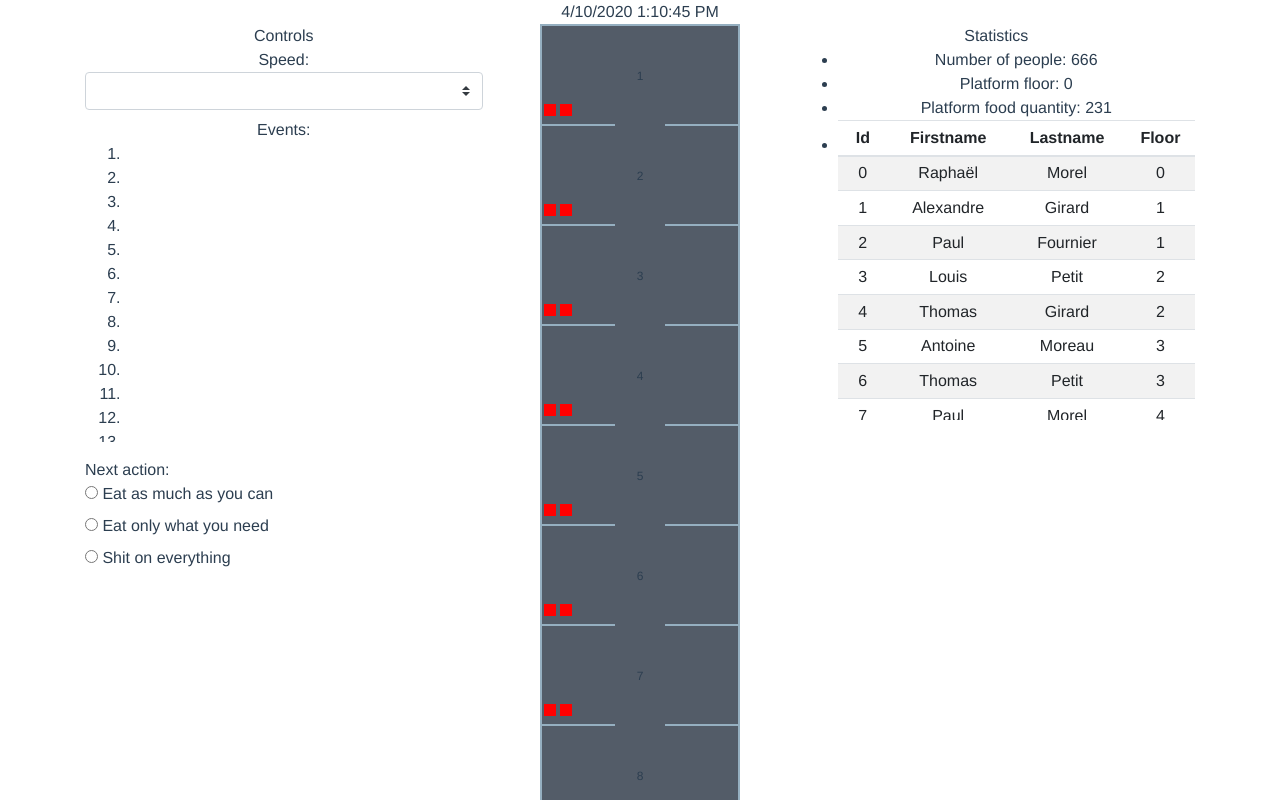
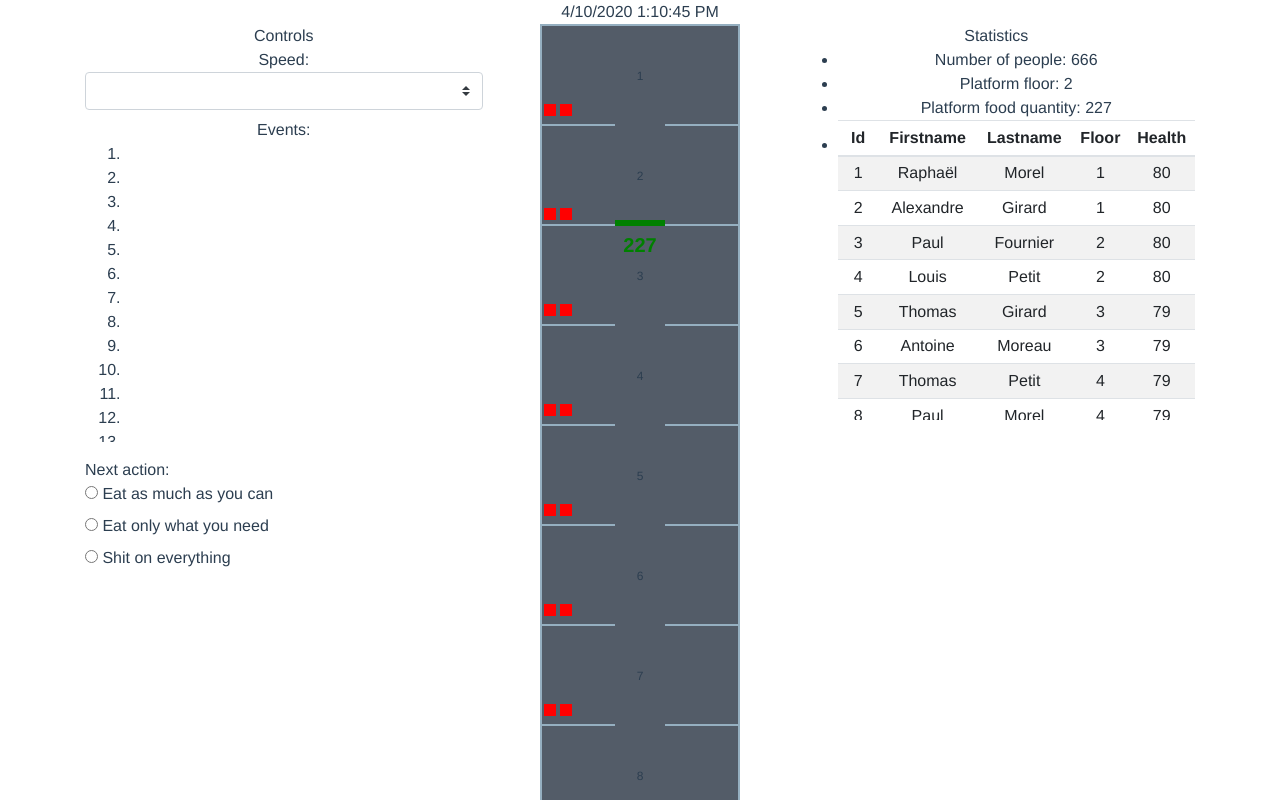
Before and after one commit to jsmadja/the-platform, a Vue app: page / in a window 1280 px wide. Shown: the top 800 px of the page. Built offline with nearby package versions, Linux system fonts and the light colour scheme.

Commit message:
Timecycle : eating and sleeping

```diff
--- a/package.json
+++ b/package.json
@@ -41,6 +41,7 @@
     "eslint-plugin-vue": "^6.2.2",
     "lint-staged": "^9.5.0",
     "lodash": "^4.17.15",
+    "moment": "^2.24.0",
     "node-sass": "^4.12.0",
     "prettier": "^1.19.1",
     "sass-loader": "^8.0.2",
--- a/src/components/atoms/Platform.vue
+++ b/src/components/atoms/Platform.vue
@@ -1,5 +1,7 @@
 <template>
-  <div class="platform" />
+  <div class="platform">
+    <span class="platform-quantity">{{ platform.foodQuantity }}</span>
+  </div>
 </template>
 
 <script lang="ts">
@@ -19,5 +21,11 @@ export default class Platform extends Vue {
   width: $platform-width;
   top: $floor-height / 2 - $platform-height;
   position: relative;
+
+  .platform-quantity {
+    color: green;
+    font-size: 20px;
+    font-weight: bold;
+  }
 }
 </style>
--- a/src/components/organisms/Pit.vue
+++ b/src/components/organisms/Pit.vue
@@ -12,7 +12,7 @@
 
 <script lang="ts">
 import { Component, Prop, Vue } from "vue-property-decorator";
-import { People } from "@/domain/people";
+import { People, getInhabitantsOfFloor } from "@/domain/people";
 import { Platform as PlatformModel } from "@/domain/platform";
 import Floor from "@/components/molecules/Floor.vue";
 
@@ -33,7 +33,7 @@ export default class Pit extends Vue {
   }
 
   getInhabitantsOfFloor(floor: number) {
-    return this.people.filter(person => person.floor === floor);
+    return getInhabitantsOfFloor(this.people, floor);
   }
 }
 </script>
--- a/src/domain/clock.ts
+++ b/src/domain/clock.ts
@@ -1,7 +1,16 @@
+import moment, {Moment} from "moment";
+
+interface Event {
+  time: Moment;
+  initialTime: string;
+  callback: Function;
+}
+
 export interface Clock {
   initialTime: Date;
   currentTime: Date;
   speed: number;
+  events: Array<Event>;
 }
 
 const ONE_SECOND = 1000;
@@ -9,6 +18,16 @@ const ONE_MINUTE = 60 * ONE_SECOND;
 
 export function incrementClock(clock: Clock): void {
   clock.currentTime = new Date(clock.currentTime.getTime() + ONE_MINUTE);
+  clock.events
+    .filter(e => moment(clock.currentTime).isAfter(e.time))
+    .forEach(e => {
+      e.callback();
+      e.time.add(1, 'day');
+    });
+}
+
+export function registerEvent(clock: Clock, time: string, callback: Function): void {
+  clock.events.push({time: moment(time, "h:mm"), callback, initialTime: time});
 }
 
 export function createClock(): Clock {
@@ -16,6 +35,8 @@ export function createClock(): Clock {
   return {
     initialTime: now,
     currentTime: now,
+    events: [],
     speed: 1
+
   };
 }
--- a/src/domain/people.ts
+++ b/src/domain/people.ts
@@ -1,4 +1,5 @@
 import * as _ from "lodash";
+import {Platform} from "@/domain/platform";
 
 const firstnames = [
   "Gabriel",
@@ -31,17 +32,34 @@ export interface Person {
   firstname: string;
   lastname: string;
   floor: number;
+  health: number;
 }
 
 export type People = Person[];
 
 export function createInitialPopulation(size: number): People {
   return _
-    .range(size)
+    .range(1, size+1)
     .map(index => ({
       id: index,
       firstname: _.shuffle(firstnames)[0],
       lastname: _.shuffle(lastnames)[0],
-      floor: index % 2 === 0 ? index / 2 : (index / 2) + 0.5
+      floor: index % 2 === 0 ? index / 2 : (index / 2) + 0.5,
+      health: 80
     }));
 }
+
+export function getInhabitantsOfFloor(people: People, floor: number) {
+  return people.filter(person => person.floor === floor);
+}
+
+export function onNewDay(person: Person) {
+  person.health--;
+}
+
+export function onPlatformIsAvailable(person: Person, platform: Platform) {
+  if(platform.foodQuantity >= 1) {
+    platform.foodQuantity--;
+    person.health++;
+  }
+}
--- a/src/domain/platform.ts
+++ b/src/domain/platform.ts
@@ -1,4 +1,26 @@
+import {Clock} from "@/domain/clock";
+import {getInhabitantsOfFloor, People, onPlatformIsAvailable} from "@/domain/people";
+
 export interface Platform {
   floor: number;
   foodQuantity: number;
 }
+
+function goOneFloorDown(platform: Platform, clock: Clock, maxFloorCount: number, people: People) {
+  const interval = setInterval(() => {
+    platform.floor++;
+    getInhabitantsOfFloor(people, platform.floor)
+      .forEach(person => onPlatformIsAvailable(person, platform));
+
+    clearInterval(interval);
+    if(platform.floor <= maxFloorCount) {
+      goOneFloorDown(platform, clock, maxFloorCount, people);
+    } else {
+      platform.floor = 0;
+    }
+  }, 2000 / clock.speed);
+}
+
+export function startPlatform(platform: Platform, clock: Clock, maxFloorCount: number, people: People) {
+  goOneFloorDown(platform, clock, maxFloorCount, people)
+}
--- a/src/views/ThePlatformPage.vue
+++ b/src/views/ThePlatformPage.vue
@@ -11,13 +11,16 @@
 import ThePlatform from "@/components/templates/ThePlatform";
 import { Component, Vue } from "vue-property-decorator";
 import Clock from "@/components/atoms/Clock";
-import { createClock, incrementClock } from "@/domain/clock";
-import { createInitialPopulation } from "@/domain/people";
+import { createClock, incrementClock, registerEvent } from "@/domain/clock";
+import { createInitialPopulation, onNewDay } from "@/domain/people";
+import { startPlatform } from "@/domain/platform";
 
 const FLOOR_COUNT = 333;
 const INITIAL_PEOPLE_PER_FLOOR = 2;
 const MAX_PEOPLE_CAPACITY = FLOOR_COUNT * INITIAL_PEOPLE_PER_FLOOR;
 const UNFOODABLE_FLOOR_COUNT = 51;
+const INITIAL_FOOD_QUANTITY =
+  FLOOR_COUNT - UNFOODABLE_FLOOR_COUNT * INITIAL_PEOPLE_PER_FLOOR;
 
 function update(clock) {
   const interval = setInterval(() => {
@@ -26,6 +29,35 @@ function update(clock) {
     update(clock);
   }, 1000 / clock.speed);
 }
+
+function eventOnNewDay(people) {
+  console.log("A brand new day!");
+  people.forEach(person => onNewDay(person));
+}
+
+function onMorning() {
+  console.log("Good Morning!");
+}
+
+function onNoon(platform, clock, maxFloorCount, people) {
+  console.log("It's time to eat, ... or not!");
+  platform.foodQuantity = INITIAL_FOOD_QUANTITY;
+  startPlatform(platform, clock, maxFloorCount, people);
+}
+
+const platform = {
+  floor: 0,
+  foodQuantity: INITIAL_FOOD_QUANTITY
+};
+
+const people = createInitialPopulation(MAX_PEOPLE_CAPACITY);
+
+const clock = createClock();
+registerEvent(clock, "00:00", () => eventOnNewDay(people));
+registerEvent(clock, "08:00", onMorning);
+registerEvent(clock, "12:00", () =>
+  onNoon(platform, clock, FLOOR_COUNT, people)
+);
 
 @Component({
   components: { Clock, ThePlatform }
@@ -37,14 +69,10 @@ export default class ThePlatformPage extends Vue {
 
   data() {
     return {
-      clock: createClock(),
-      people: createInitialPopulation(MAX_PEOPLE_CAPACITY),
+      clock: clock,
+      people: people,
       floorCount: FLOOR_COUNT,
-      platform: {
-        floor: 0,
-        foodQuantity:
-          FLOOR_COUNT - UNFOODABLE_FLOOR_COUNT * INITIAL_PEOPLE_PER_FLOOR
-      }
+      platform
     };
   }
 }
```
Also changed, not shown: 1 other file (tests, documents, lock files or other folders).
